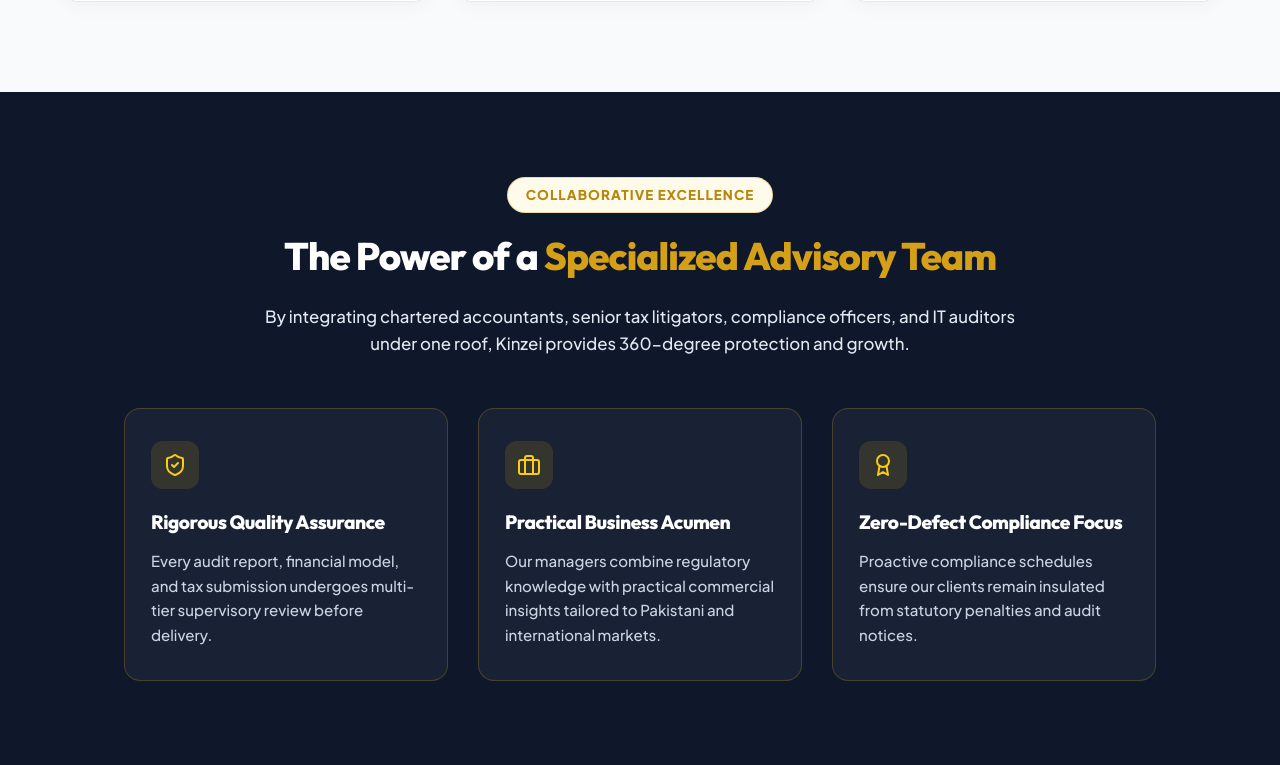
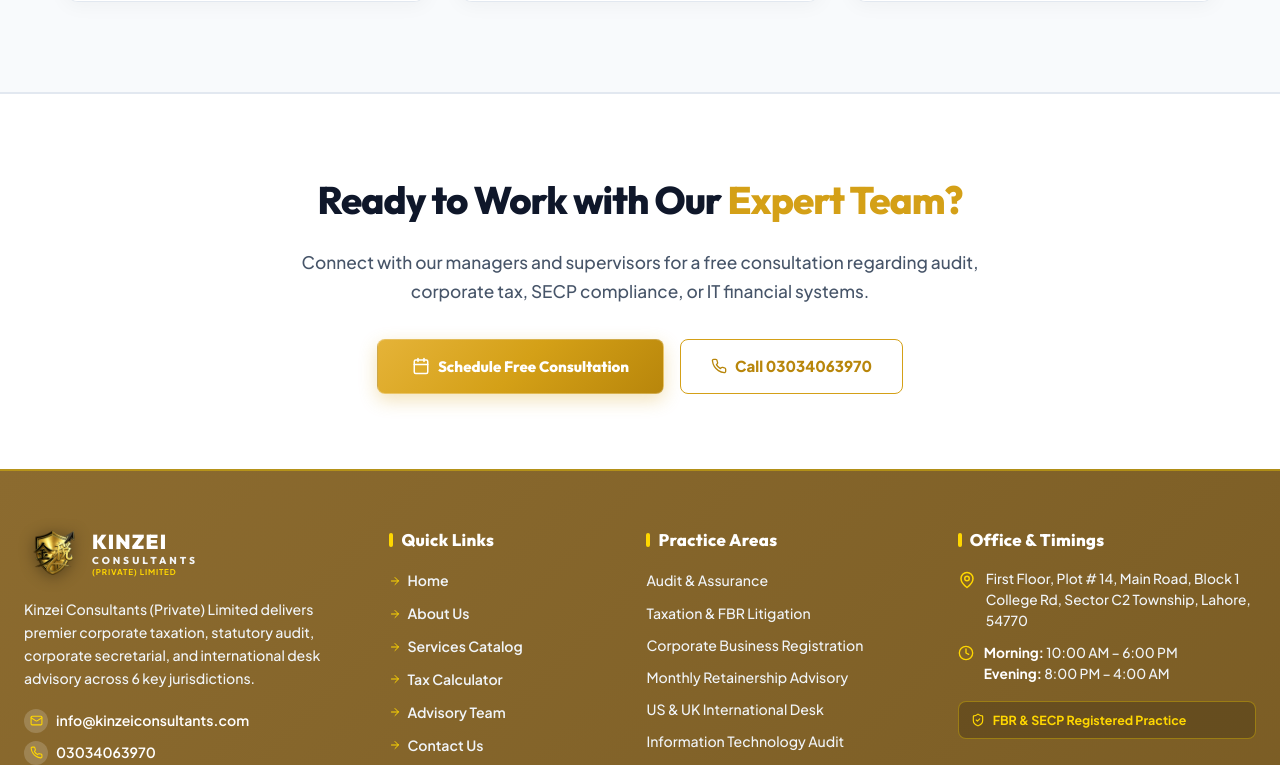
Before and after one commit to Hassan-zubair-ch/kinzei, a React (Vite) app in the folder client/: page /team in a window 1280 px wide. Shown: the part 1757-2522 px from the top of the page. Built offline with nearby package versions, Linux system fonts and the light colour scheme.

Commit message:
Remove Collaborative Excellence section from Our Team page

```diff
--- a/client/src/pages/OurTeam.jsx
+++ b/client/src/pages/OurTeam.jsx
@@ -284,82 +284,7 @@
         </div>
       </section>
 
-      {/* 3. WHY OUR MULTI-DISCIPLINARY TEAM EXCELS */}
-      <section style={{ backgroundColor: '#0F172A', color: '#FFFFFF', padding: '85px 0' }}>
-        <div className="container" style={{ maxWidth: '1080px' }}>
-
-          <div style={{ textAlign: 'center', maxWidth: '780px', margin: '0 auto 50px auto' }}>
-            <span className="badge-gold">Collaborative Excellence</span>
-            <h2 style={{ fontSize: '2.4rem', color: '#FFFFFF', marginTop: '12px', marginBottom: '16px', fontWeight: 800 }}>
-              The Power of a <span style={{ color: '#D4A017' }}>Specialized Advisory Team</span>
-            </h2>
-            <p style={{ color: '#E2E8F0', fontSize: '1.05rem', lineHeight: 1.6, fontWeight: 500 }}>
-              By integrating chartered accountants, senior tax litigators, compliance officers, and IT auditors under one roof, Kinzei provides 360-degree protection and growth.
-            </p>
-          </div>
-
-          <div style={{
-            display: 'grid',
-            gridTemplateColumns: 'repeat(auto-fit, minmax(280px, 1fr))',
-            gap: '30px'
-          }}>
-            {[
-              {
-                icon: ShieldCheck,
-                title: "Rigorous Quality Assurance",
-                desc: "Every audit report, financial model, and tax submission undergoes multi-tier supervisory review before delivery."
-              },
-              {
-                icon: Briefcase,
-                title: "Practical Business Acumen",
-                desc: "Our managers combine regulatory knowledge with practical commercial insights tailored to Pakistani and international markets."
-              },
-              {
-                icon: Award,
-                title: "Zero-Defect Compliance Focus",
-                desc: "Proactive compliance schedules ensure our clients remain insulated from statutory penalties and audit notices."
-              }
-            ].map((col, i) => {
-              const IconComponent = col.icon;
-              return (
-                <div
-                  key={i}
-                  style={{
-                    backgroundColor: 'rgba(30, 41, 59, 0.7)',
-                    borderRadius: '16px',
-                    padding: '32px 26px',
-                    border: '1px solid rgba(212, 160, 23, 0.25)',
-                    transition: 'all 0.3s ease'
-                  }}
-                >
-                  <div style={{
-                    width: '48px',
-                    height: '48px',
-                    borderRadius: '12px',
-                    backgroundColor: 'rgba(212, 160, 23, 0.15)',
-                    color: '#FACC15',
-                    display: 'flex',
-                    alignItems: 'center',
-                    justifyContent: 'center',
-                    marginBottom: '18px'
-                  }}>
-                    <IconComponent size={24} />
-                  </div>
-                  <h3 style={{ fontSize: '1.2rem', fontWeight: 800, color: '#FFFFFF', marginBottom: '10px' }}>
-                    {col.title}
-                  </h3>
-                  <p style={{ fontSize: '0.94rem', color: '#CBD5E1', lineHeight: 1.65, margin: 0, fontWeight: 500 }}>
-                    {col.desc}
-                  </p>
-                </div>
-              );
-            })}
-          </div>
-
-        </div>
-      </section>
-
-      {/* 4. CALL TO ACTION BANNER */}
+      {/* 3. CALL TO ACTION BANNER */}
       <section style={{ padding: '75px 0', backgroundColor: '#FFFFFF', textAlign: 'center', borderTop: '2px solid #E2E8F0' }}>
         <div className="container" style={{ maxWidth: '780px' }}>
           <h2 style={{ fontSize: '2.4rem', fontWeight: 800, color: '#0F172A', marginBottom: '16px' }}>
```
